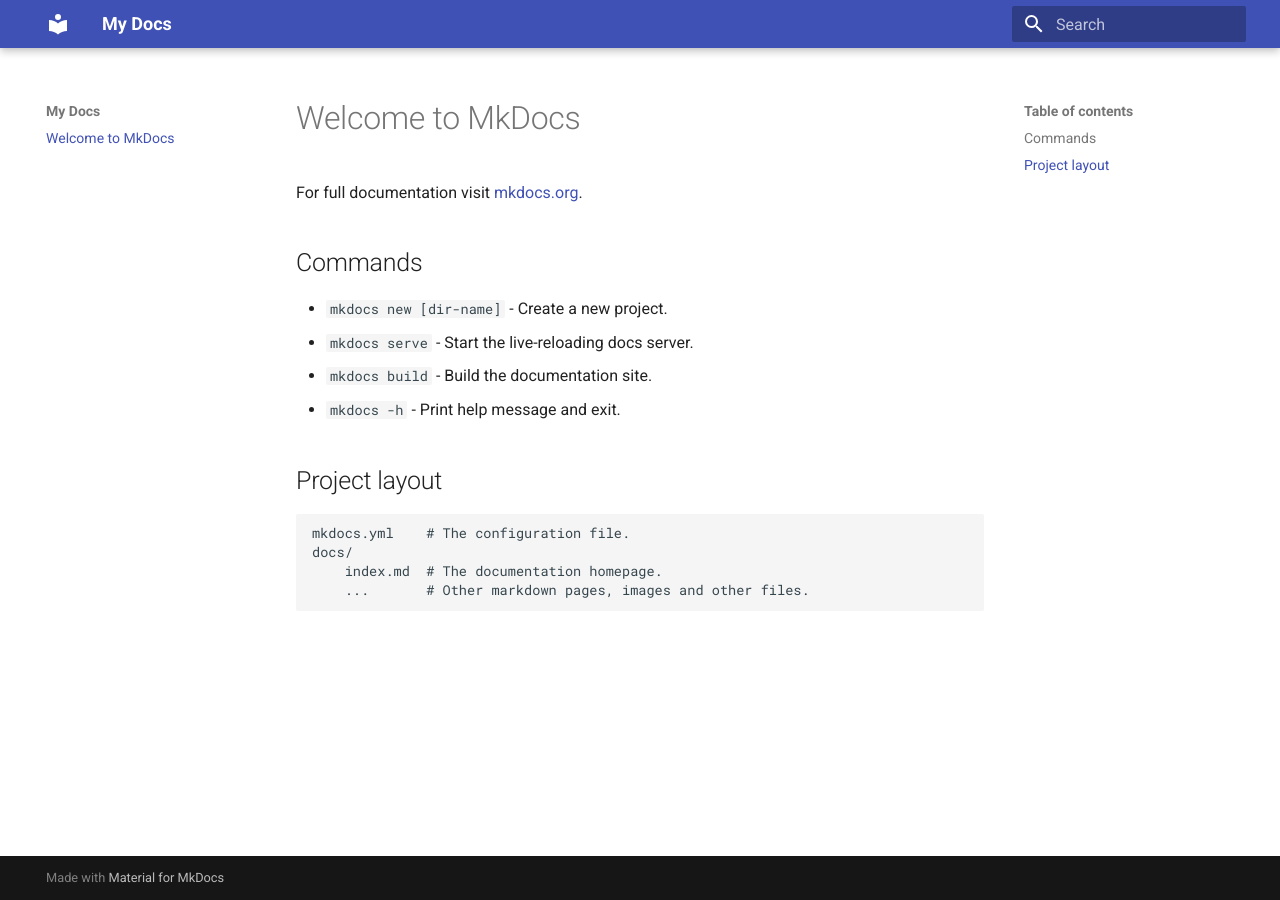
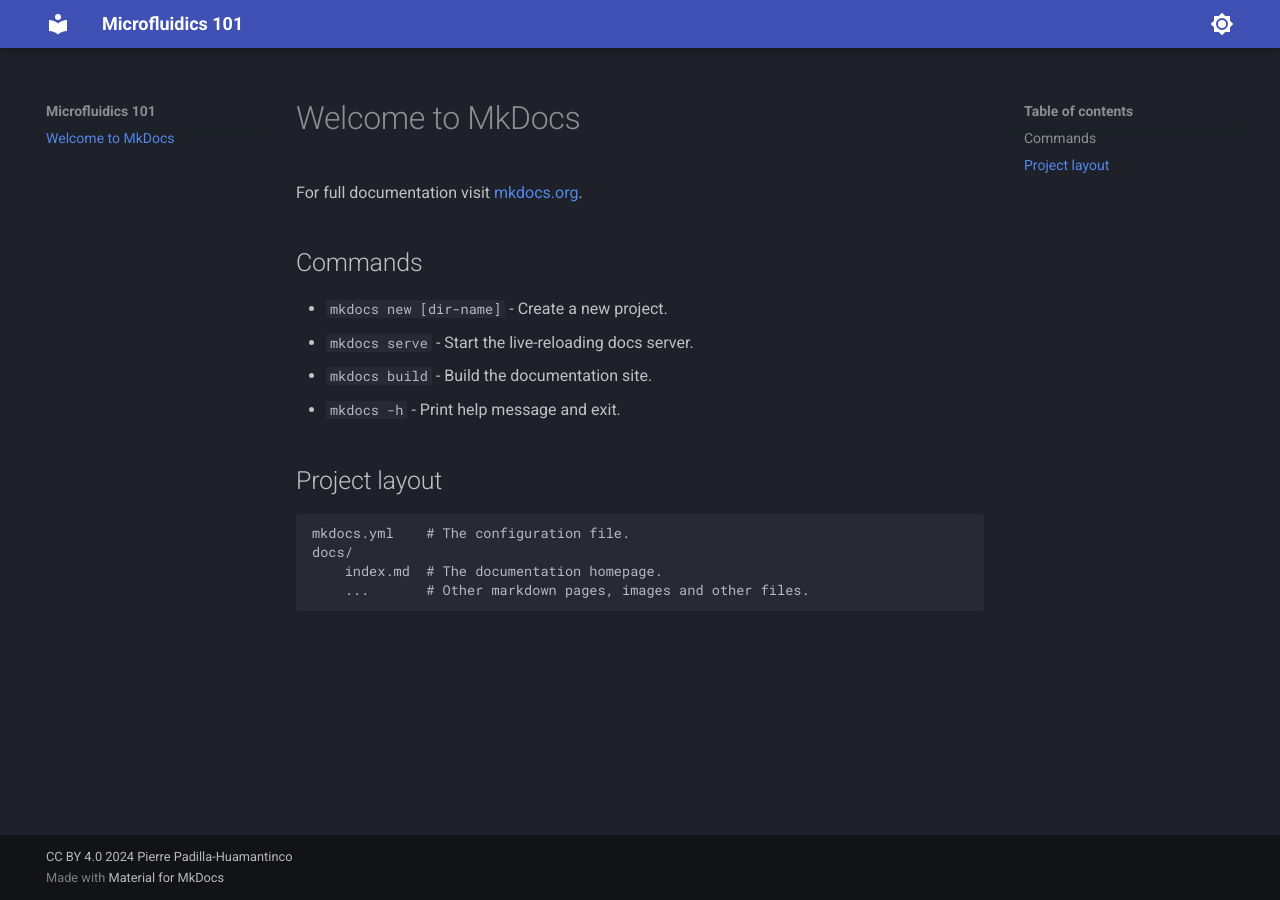
Before and after one commit to Microfluidics-101/ufluidics-101, an MkDocs documentation site: the page built from docs/index.md, in a window 1280 px wide. Built offline with MkDocs 1.6.1 and Material for MkDocs 9.7.7, drawn with Linux system fonts in a browser that asks for light colours.

Commit message:
Update mkdocs.yml

```diff
--- a/mkdocs.yml
+++ b/mkdocs.yml
@@ -1,4 +1,57 @@
-site_name: My Docs
-
+site_name: Microfluidics 101
+site_url: https://biodotpe.github.io/ufluidics-101
 theme:
   name: material
+  features:
+    - navigation.footer
+  palette:
+    # Palette toggle for light mode
+    - media: "(prefers-color-scheme: light)"
+      scheme: slate
+      toggle:
+        icon: material/brightness-7
+        name: Switch to dark mode
+
+    # Palette toggle for dark mode
+    - media: "(prefers-color-scheme: dark)"
+      scheme: default
+      toggle:
+        icon: material/brightness-4
+        name: Switch to system preference
+
+markdown_extensions:
+  - attr_list
+  - pymdownx.emoji:
+      emoji_index: !!python/name:material.extensions.emoji.twemoji
+      emoji_generator: !!python/name:material.extensions.emoji.to_svg
+  - pymdownx.highlight:
+      anchor_linenums: true
+      line_spans: __span
+      pygments_lang_class: true
+  - pymdownx.inlinehilite
+  - pymdownx.snippets
+  - pymdownx.superfences
+  - pymdownx.tabbed:
+      alternate_style: true
+  - admonition
+  - pymdownx.details
+
+plugins:
+   - glightbox:
+       touchNavigation: true
+       loop: false
+       effect: zoom
+       slide_effect: slide
+       width: 100%
+       height: auto
+       zoomable: true
+       draggable: true
+       skip_classes:
+         - custom-skip-class-name
+       auto_caption: false
+       caption_position: bottom
+       background: white
+       shadow: true
+       manual: false
+
+copyright: CC BY 4.0 2024 Pierre Padilla-Huamantinco
```
